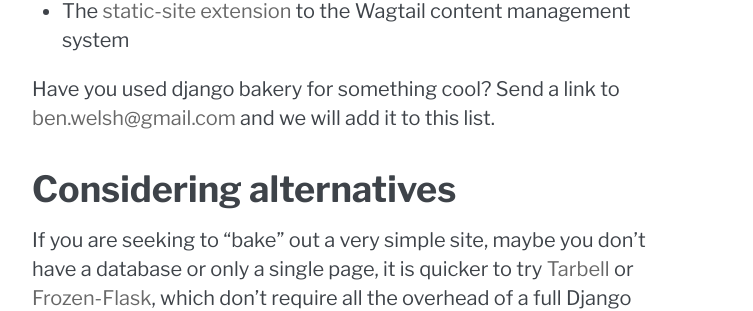
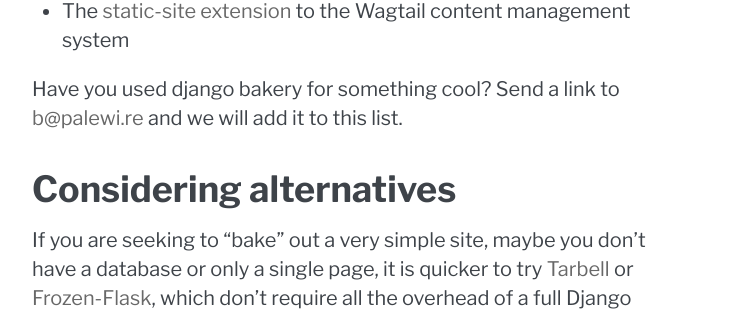
Before and after one commit to Sibizwan5/django-bakery, a Sphinx documentation site: the page built from docs/index.md, in a window 1280 px wide and 900 px high, scrolled down 1778 px. Shown: the part 154-465 px from the top of the window, without its empty margins (388-1141 px from the left). Built offline with Sphinx 7.4.7, drawn with Linux system fonts in a browser that asks for light colours.

Commit message:
Update index.md

```diff
--- a/docs/index.md
+++ b/docs/index.md
@@ -54,7 +54,7 @@
 - The [pretalx](https://pretalx.org) open-source conference management system
 - The [static-site extension](https://github.com/moorinteractive/wagtail-bakery) to the Wagtail content management system
 
-Have you used django bakery for something cool? Send a link to [ben.welsh@gmail.com](mailto:ben.welsh@gmail.com) and we will add it to this list.
+Have you used django bakery for something cool? Send a link to [b@palewi.re](mailto:b@palewi.re) and we will add it to this list.
 
 ## Considering alternatives
 
```
